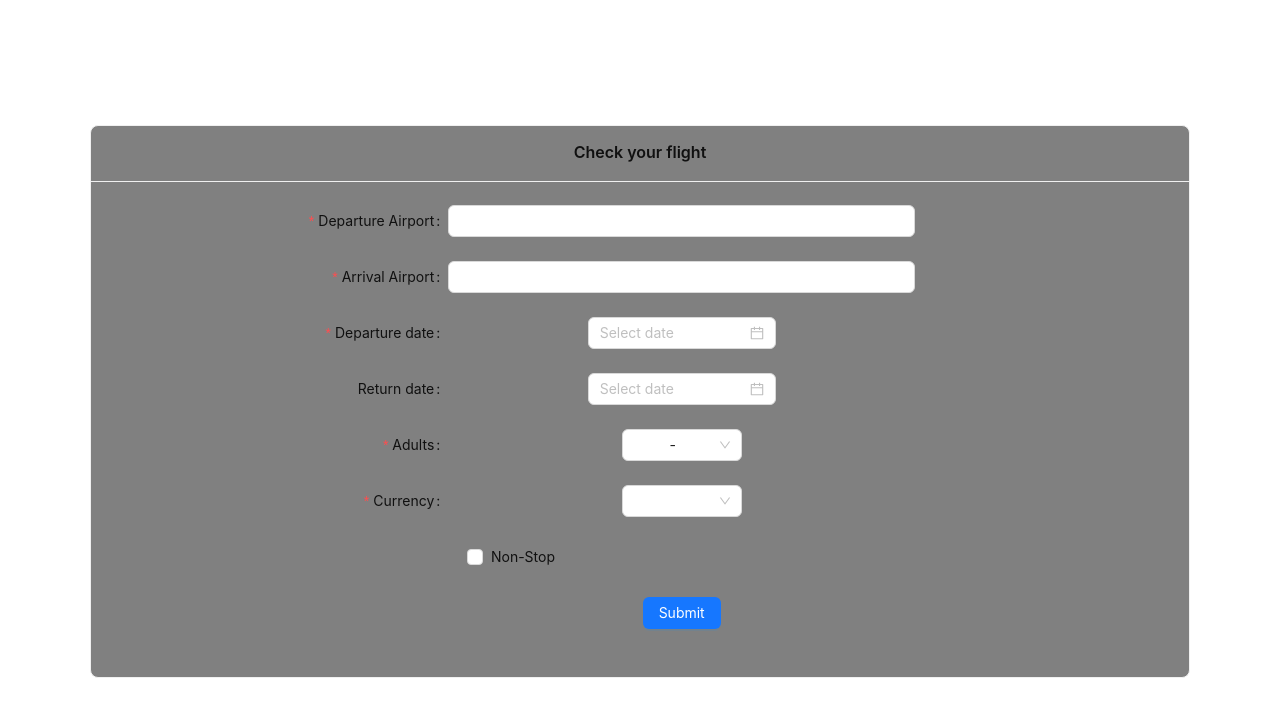
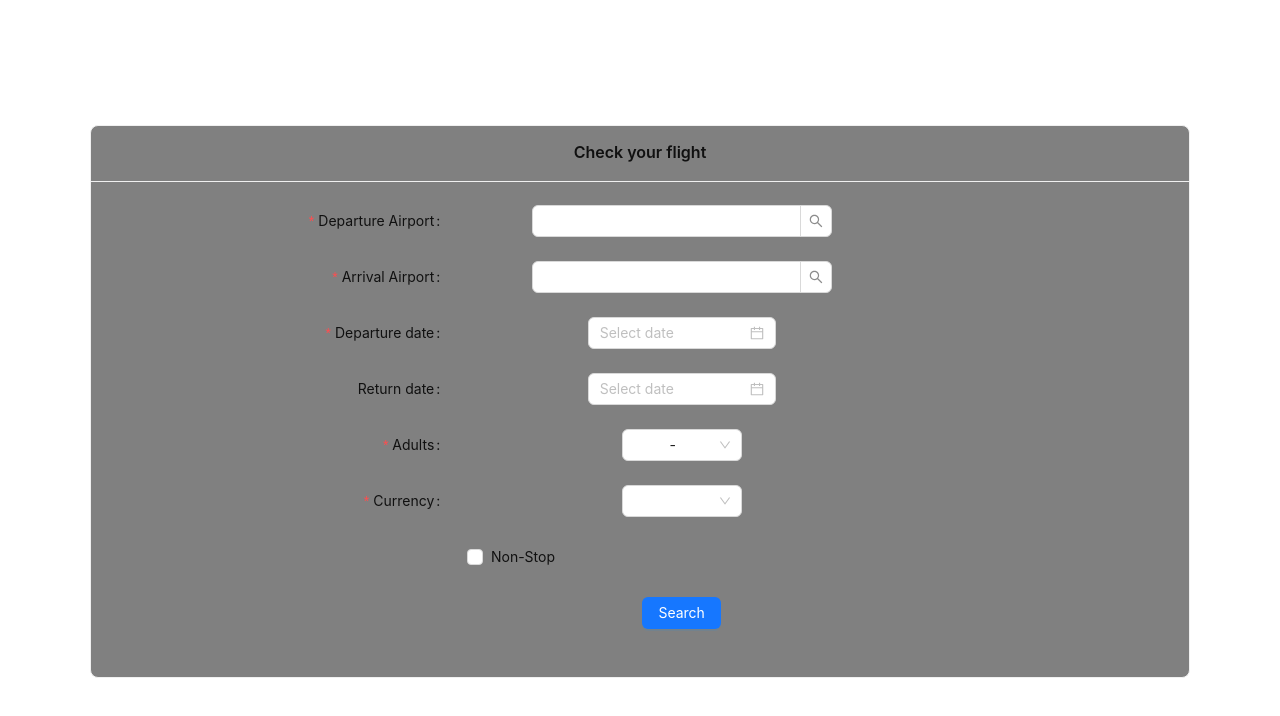
Before and after one commit to diego-hdz1/Amadeus-Flights-Project, a React (Vite) app in the folder Amadeus-frontend/: page / in a window 1280 px wide. Shown: the top 716 px of the page. Built offline with nearby package versions, Linux system fonts and the light colour scheme.

Commit message:
Added dynamic searching for airport codes

```diff
--- a/Amadeus-frontend/src/components/search.tsx
+++ b/Amadeus-frontend/src/components/search.tsx
@@ -1,10 +1,11 @@
-import React from 'react';
+import React, { useEffect, useState } from 'react';
 import type { FormProps, CheckboxProps } from 'antd';
-import { Button, Checkbox, Form, Input, DatePicker, Select, Card, Space } from 'antd';
+import { Button, Checkbox, Form, Input, DatePicker, Select, Card, Space, AutoComplete } from 'antd';
 import dayjs from 'dayjs';
 import customParseFormat from 'dayjs/plugin/customParseFormat';
 import {PORT} from '../constants';
 import { useNavigate } from 'react-router-dom';
+import axios from "axios";
 
 interface SearchProps{
   handleSetUrl: (value:string) => void;
@@ -58,6 +59,40 @@ const Search: React.FC<SearchProps> = ({
     });
   }
 
+  const [query, setQuery] = useState("");
+  const [options, setOptions] = useState<{value:string, label:string}[]>([]);
+  const [loading, setLoading] = useState(false);
+  // const [data, setData] = useState<any>();
+
+  const fetchAirports = async (keyword:string) => {
+    setLoading(true);
+    let data:any = [];
+    await axios.get(`http://localhost:${PORT}/codes?keyword=${keyword}`).then((response)=>{
+      data = response.data;
+      console.log(data);
+    }).catch(error =>{console.log(error);})
+    console.log(data);
+    setOptions(
+      data.map((airport: {detailedName:string, airportCode:string}) => ({
+        value: airport.airportCode,
+        label: `${airport.detailedName} (${airport.airportCode})`,
+      }))
+    );
+    setLoading(false);
+  }
+
+  useEffect(()=>{
+    if(query.length < 3){
+      setOptions([]);
+      return;
+    }
+    const debounce = setTimeout(()=>{
+      fetchAirports(query);
+    }, 500);
+    return () => clearTimeout(debounce);
+  }, [query]);
+
+
   return(
     <Space direction="vertical" size={16}>
     <Card title="Check your flight" style={{ width: 1100, backgroundColor:"Gray"}}>
@@ -76,15 +111,33 @@ const Search: React.FC<SearchProps> = ({
         name={"departureAirport"}
         rules={[{ required: true, message: 'Please input the departure airport' }]}
       >
-        <Input />
+
+      <AutoComplete
+        options={options}
+        style={{ width: 300}}
+        onSearch={setQuery}
+        onSelect={(value)=> console.log("Selected airport: ", value)}
+      >
+        <Input.Search loading={loading}/>
+      </AutoComplete>
       </Form.Item>
+
 
       <Form.Item<FieldType>
         label="Arrival Airport"
         name={"arrivalAirport"}
         rules={[{ required: true, message: 'Please input the arrival airport' }]}
       >
-        <Input/>
+
+        <AutoComplete
+        options={options}
+        style={{ width: 300}}
+        onSearch={setQuery}
+        onSelect={(value)=> console.log("Selected airport: ", value)}
+      >
+        <Input.Search loading={loading}/>
+      </AutoComplete>
+
       </Form.Item>
 
       <Form.Item<FieldType>
@@ -144,7 +197,7 @@ const Search: React.FC<SearchProps> = ({
 
       <Form.Item label={null}>
         <Button type="primary" htmlType="submit">
-          Submit
+          Search
         </Button>
       </Form.Item>
 
--- a/Amadeus-frontend/src/components/showResults.tsx
+++ b/Amadeus-frontend/src/components/showResults.tsx
@@ -79,9 +79,9 @@ const ShowResults: React.FC<ShowResultsProps> = ({
                         <p>Total: {currentCard[0].flightDetails.total}</p>
                         <p>Per traveler</p>
                     </Card>
-                    {currentCard.map((segment:any)=>(
+                    {currentCard.map((segment:any, index:number)=>(
                         <Card key={segment.flightId}>
-                        <h2>Segment 1</h2>
+                        <h2>Segment {index+1}</h2>
                         <p>{segment.initialDepartureDate} - {segment.finalArrivalDate}</p>
                         <p>{segment.initialCityName} ({segment.initialAirlineCode}) - {segment.arriveCityName} ({segment.arriveAirlineCode})</p>
                         <p>({segment.carrierCode}) {segment.aircraft}</p>
@@ -90,7 +90,16 @@ const ShowResults: React.FC<ShowResultsProps> = ({
                             <h3>Details per travel</h3>
                             <p>Class: {segment.classNumber}</p>
                             <p>Cabin: {segment.cabin}</p>
-
+                            <h4>Amenities:</h4>
+                            <ul>
+                                {segment.amenities &&
+                                    segment.amenities.map((amenity: Record<string, boolean>, index:number) =>
+                                    Object.entries(amenity)
+                                    .map(([key, value]) => <li key={`${key}-${index}`}>
+                                        {key} ({value == true ? `Chargeable` : `Not chargeable`})
+                                        </li>)
+                                )}
+                            </ul>
                         </Card>
                         </Card>
                     ))}
```
